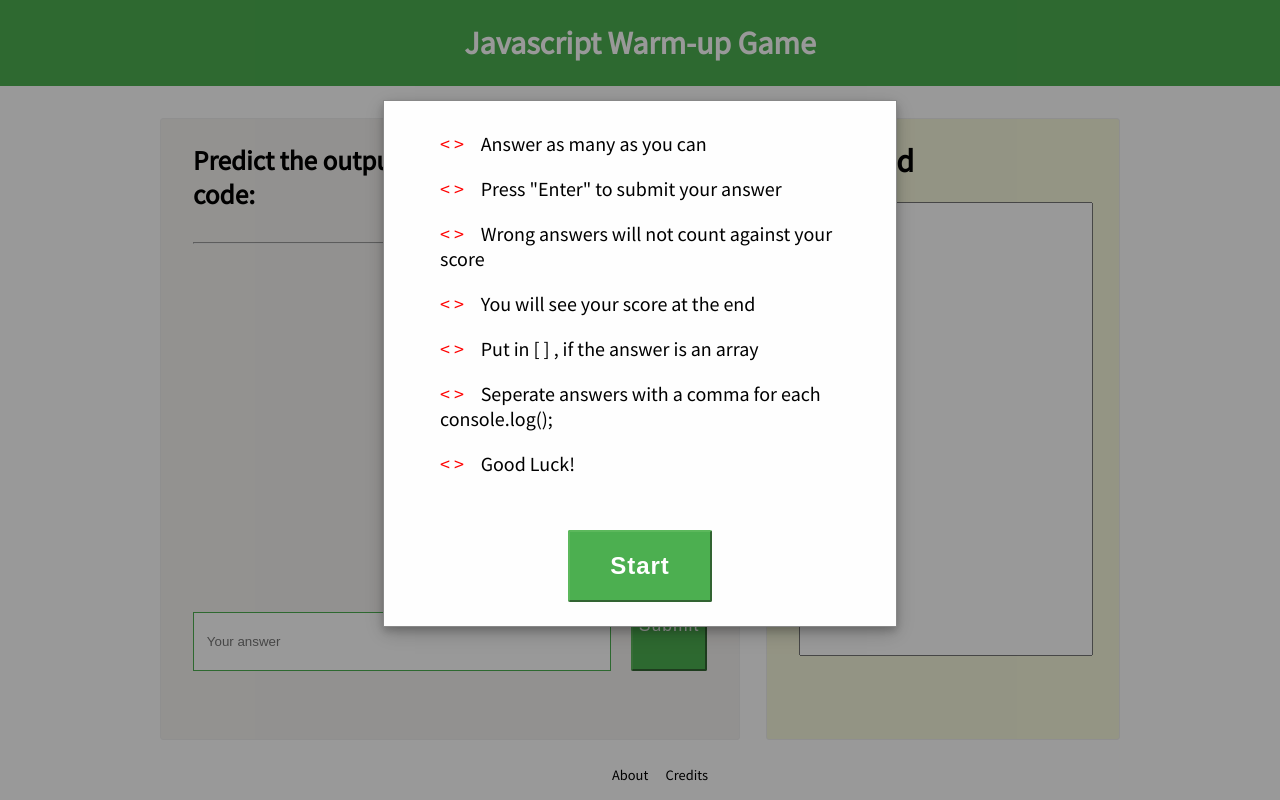
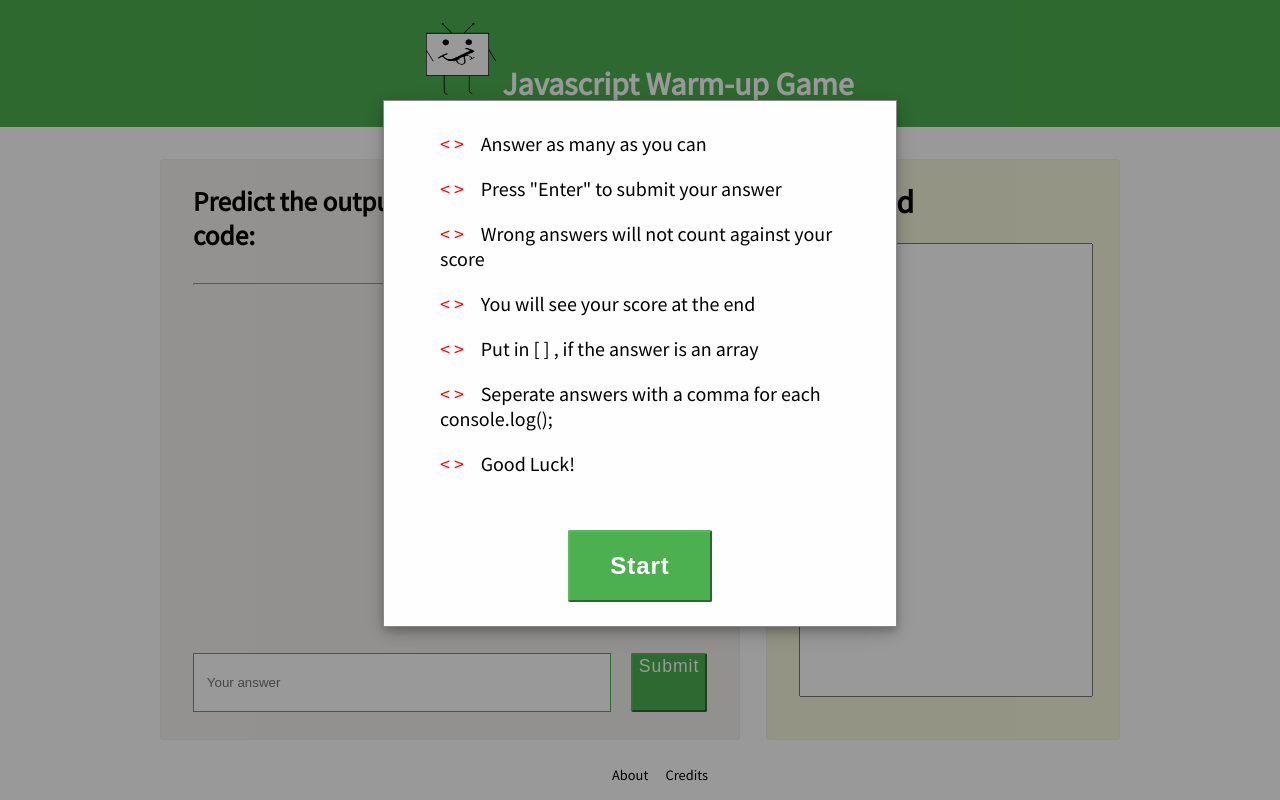
Before and after one commit to vktrwlt/jsQuiz, a plain HTML site: page index.html in a window 1280 px wide. Drawn offline with nearby package versions, Linux system fonts and the light colour scheme.

Commit message:
added random doodle logo

```diff
--- a/index.html
+++ b/index.html
@@ -10,7 +10,7 @@
 
 <body onload="tutorial()">
   <header>
-    <h1>Javascript Warm-up Game</h1>
+<h1>  <img class="doodle" src="images/randomdoodle.png" alt = "random doodle"> Javascript Warm-up Game</h1>
   </header>
     <div class="flex-container">
         <div class="flex-item" id="flex-main">
--- a/styles/main.css
+++ b/styles/main.css
@@ -1,4 +1,5 @@
 @import url(https://fonts.googleapis.com/css?family=Source+Sans+Pro);
+
 html,body {
     height: 100%;
     margin: 0;
@@ -17,6 +18,17 @@ header{
   background-color: #4CAF50;
   padding: .1em;
   color: #fff;
+}
+
+.doodle{
+
+height: 9vh;
+width: auto;
+}
+.img-fluid{
+  /*width:100%;
+  height:auto;*/
+
 }
 
 #timer {
```
Also changed, not shown: images/randomdoodle.png (added).
